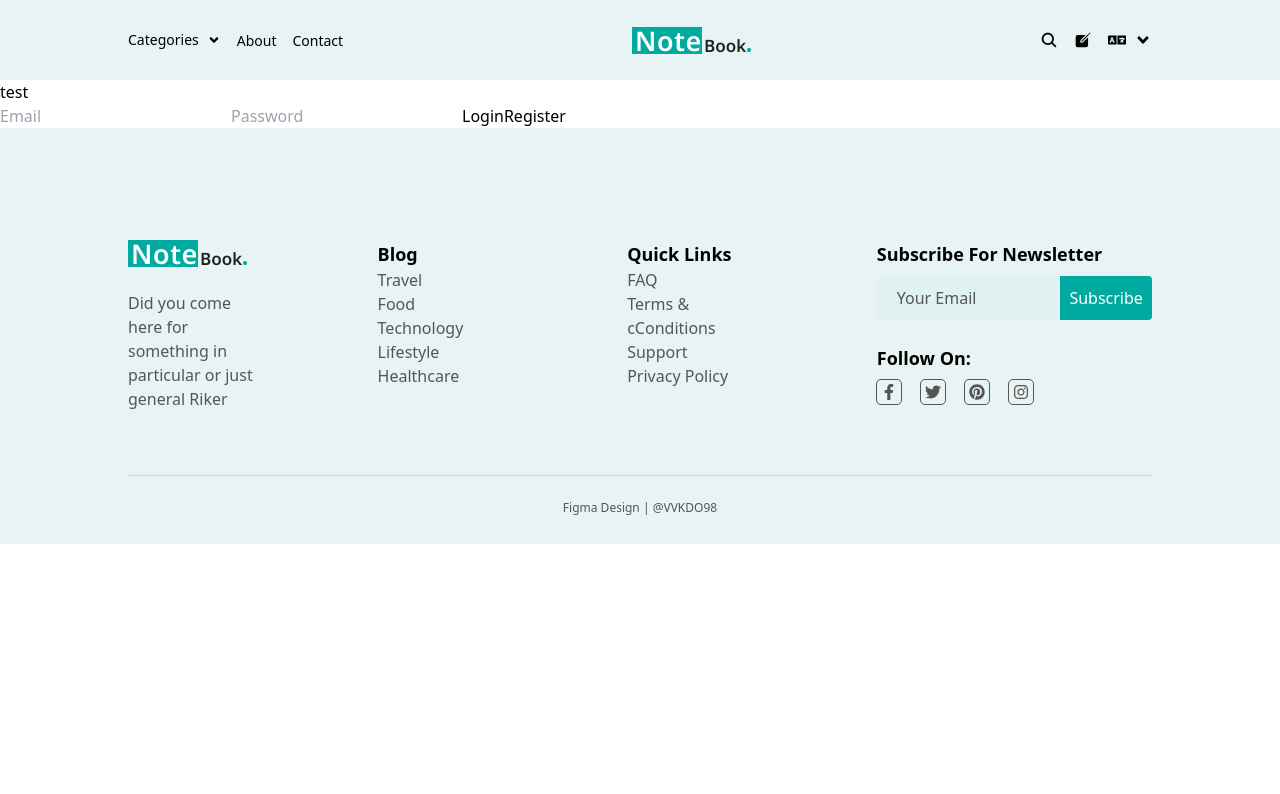
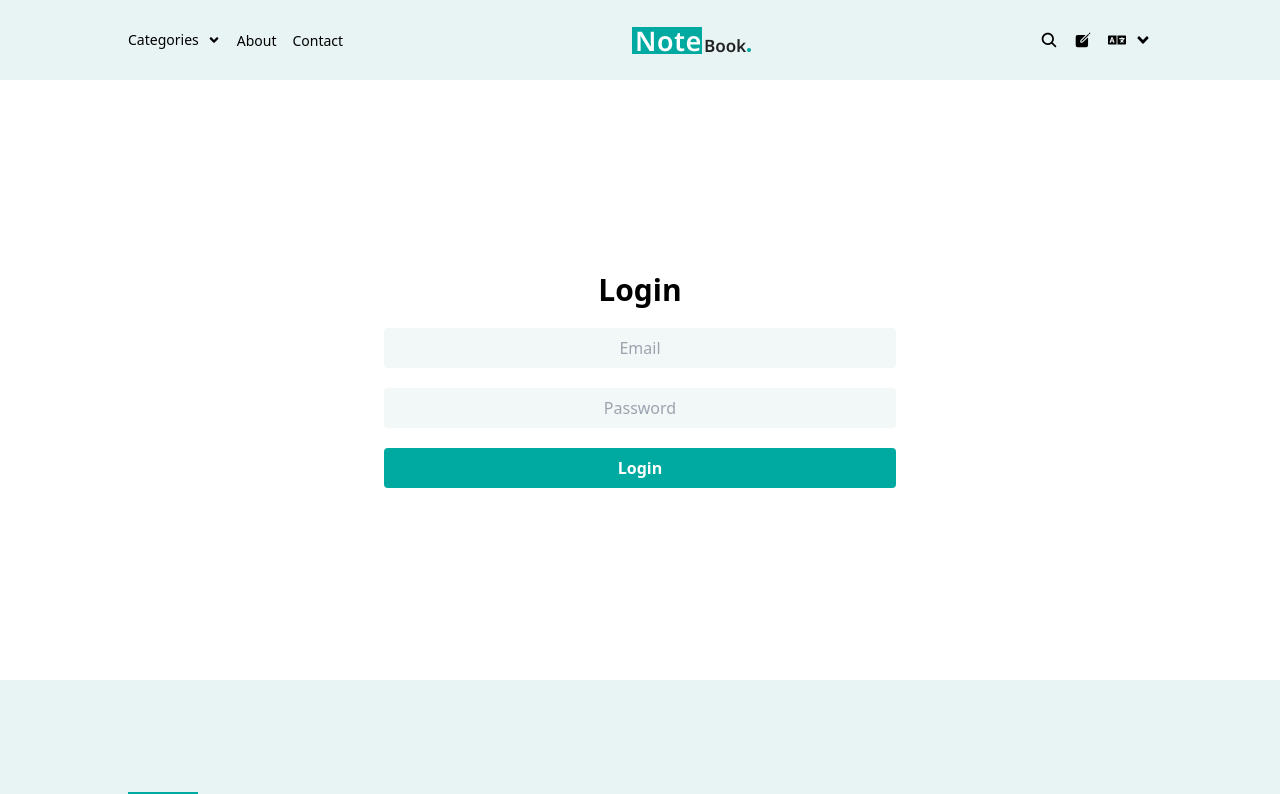
Before and after one commit to VVKDO98/react-blog-with-api-blog, a React (Create React App) app: page /login in a window 1280 px wide. Shown: the top 794 px of the page. Built offline with nearby package versions, Linux system fonts and the light colour scheme.

Commit message:
Update Auth.js

```diff
--- a/src/pages/Auth.js
+++ b/src/pages/Auth.js
@@ -25,27 +25,30 @@ export default function Auth() {
             console.log(data.session)
         }
     }
-    const Register = async (e) => {
-        e.preventDefault()
+    // const Register = async (e) => {
+    //     e.preventDefault()
 
-        const {data, error} = await supabase.auth.signUp({
-            email: email,
-            password: password,
-        })
-        if(error){
-            console.log(error.message)
-        }else{
-            setUser(data.user)
-        }
-    }
+    //     const {data, error} = await supabase.auth.signUp({
+    //         email: email,
+    //         password: password,
+    //     })
+    //     if(error){
+    //         console.log(error.message)
+    //     }else{
+    //         setUser(data.user)
+    //     }
+    // }
 
     return (
-        <div>
-            <h1>test</h1>
-            <input type="email" placeholder='Email' onChange={(e) => setEmail(e.target.value)}/>
-            <input type="password" placeholder='Password' onChange={(e) => setPassword(e.target.value)}/>
-            <button onClick={signInWithEmail}>Login</button>
-            <button onClick={Register}>Register</button>
+        <div className='py-10 w-4/5 h-[600px] mx-auto flex flex-col justify-center items-center'>
+            <h1 className='mb-5 text-3xl font-semibold'>Login</h1>
+            <input className='mb-5 w-full h-10 bg-bannercolor rounded text-center text-grey lg:w-1/2' type="email" placeholder='Email' onChange={(e) => setEmail(e.target.value)}/>
+            <input className='mb-5 w-full h-10 bg-bannercolor rounded text-center text-grey lg:w-1/2' type="password" placeholder='Password' onChange={(e) => setPassword(e.target.value)}/>
+            <button className='w-full h-10 bg-green rounded text-center text-white font-semibold lg:w-1/2' onClick={signInWithEmail}>Login</button>
+            {/* <div className='w-full flex flex-col items-center justify-between'>
+                <button className='w-1/2 h-10 bg-bannercolor rounded text-center text-grey' onClick={Register}>Register</button>
+                <button className='w-full h-10 bg-green rounded text-center text-white font-semibold' onClick={signInWithEmail}>Login</button>
+            </div> */}
         </div>
     )
 }
```
